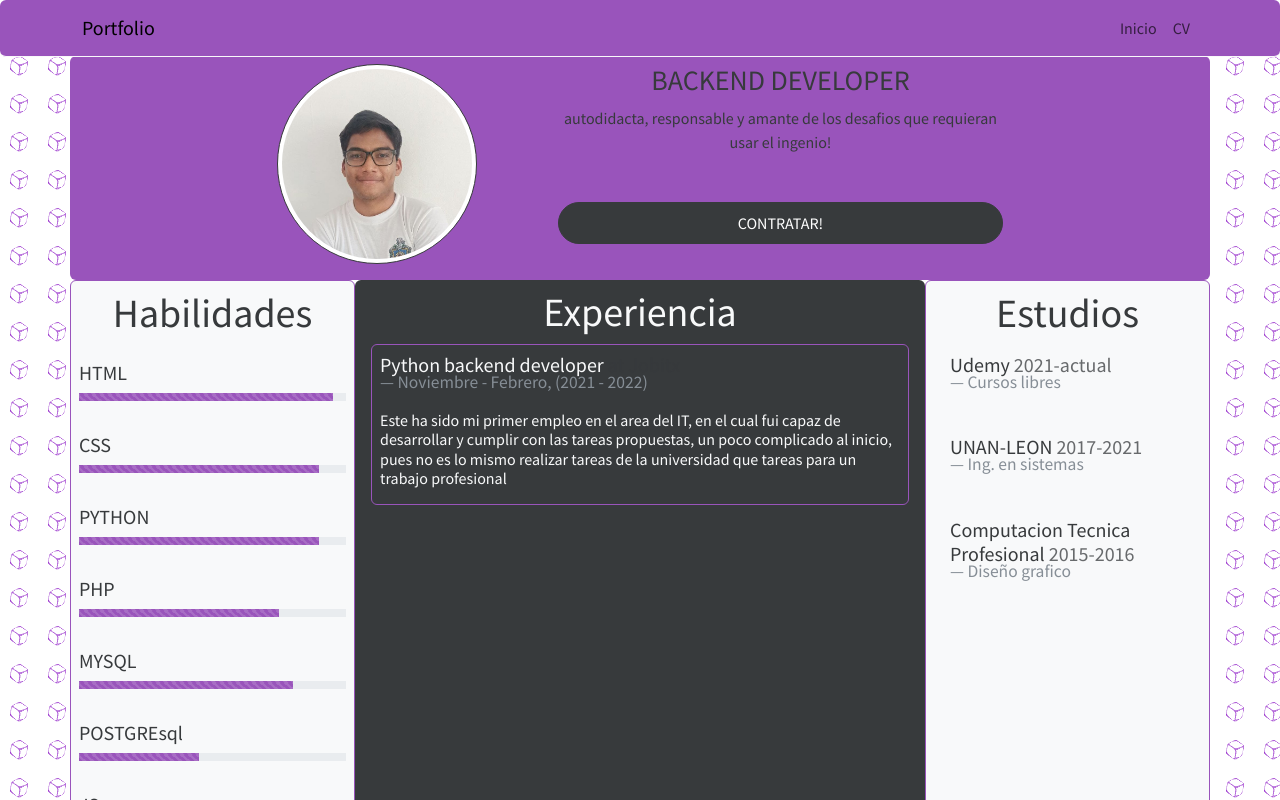
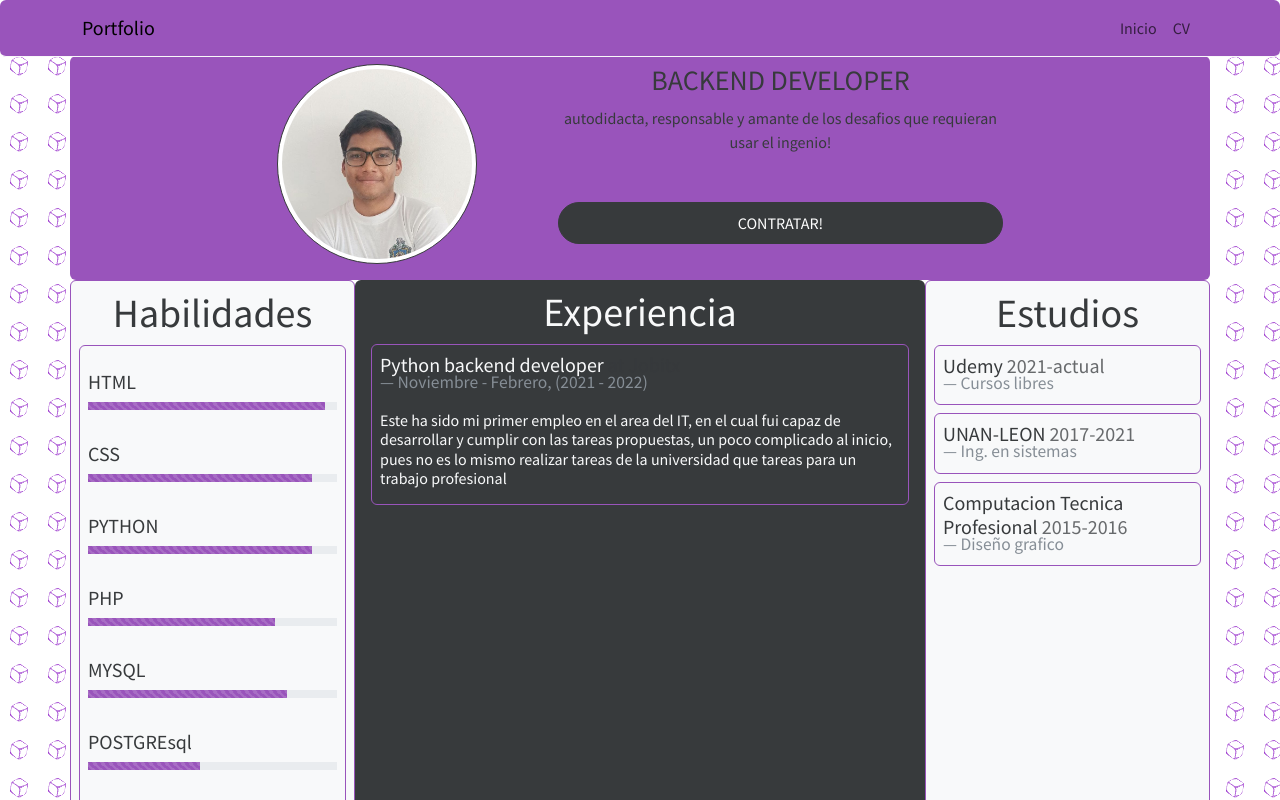
Before and after one commit to FunZd01/portfolio, a Next.js app: page /about in a window 1280 px wide. Shown: the top 800 px of the page. Built offline with nearby package versions, Linux system fonts and the light colour scheme.

Commit message:
agregando bordes

```diff
--- a/pages/about.js
+++ b/pages/about.js
@@ -29,6 +29,7 @@ const About = () => (
                 <Row>
                     <Col xs={12} md={3} className={"rounded p-2 border border-info bg-light"}>
                         <h1 className={"text-center"}>Habilidades</h1>
+                        <div className="border border-info rounded p-2">
                             {
                                 exp.map(({skill, percentage}, i) => (
                                     <div className="py-3" key={i}>
@@ -41,6 +42,7 @@ const About = () => (
                                     </div>
                                 ))
                             }
+                        </div>
                     </Col>
                     <Col xs={12} md={6} className={"rounded p-2 bg-dark  text-light"}>
                         <h1 className={"text-center"}>Experiencia</h1>
@@ -65,9 +67,9 @@ const About = () => (
                     <Col xs={12} md={3} className={"rounded p-2 border border-info bg-light"}>
                         <h1 className={"text-center"}>Estudios</h1>
                         {
-                            est.map(({duration,place,estudio},i)=>(
-                                <div className={"m-2 p-2"} key={i}>
-                                    <div className={"blockquote"}>
+                            est.map(({duration, place, estudio}, i) => (
+                                <div key={i}>
+                                    <div className={"blockquote border border-info rounded p-2 mb-2"}>
                                         <h5>{place}
                                             <span className={"text-muted"}> {duration}</span>
                                         </h5>
```
Lines whose indentation alone changed are shown as unchanged.
